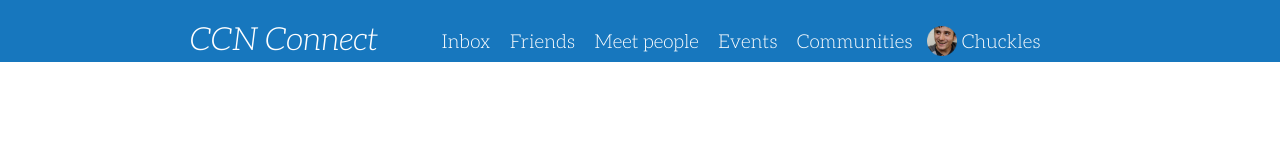
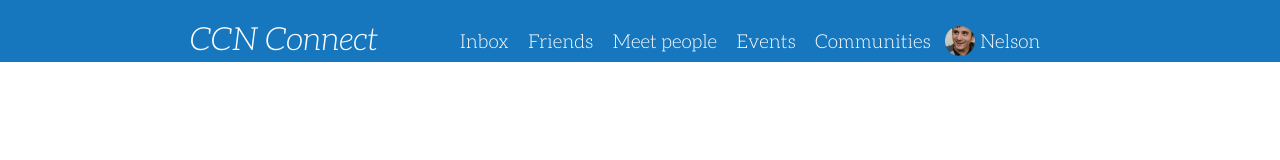
Before and after one commit to 2015-Arizona-Opportunity-Hack/Team8, a plain HTML site: page webfrontend/framework.html in a window 1280 px wide. Drawn offline with Linux system fonts and the light colour scheme.

Commit message:
Framework again
Forgot to add the HTML file… whoops

```diff
--- a/webfrontend/framework.html
+++ b/webfrontend/framework.html
@@ -6,9 +6,11 @@
     <title>CCN Connect</title>
     <link rel="stylesheet" href="framework.css" type="text/css">
     <link rel="stylesheet" href="fonts/aleo.css" type="text/css">
+    <link rel="stylesheet" href="profile.css" type="text/css">
 </head>
 
 <body>
+
     <div class="stickytop">
         <div id="headcontainer">
             <div id="header">
@@ -21,7 +23,7 @@
                         <li class="navItem"><a href="#">Events</a></li>
                         <li class="navItem"><a href="#">Communities</a></li>
                         <li class="navItem">
-                            <a href="#"><img src="images/profpic.png">Chuckles</a>
+                            <a href="#"><img src="images/profpic.png">Nelson</a>
                             <ul>
                                 <li class="profItem"><a href="#">Profile</a></li>
                                 <li class="profItem"><a href="#">Settings</a></li>
```
